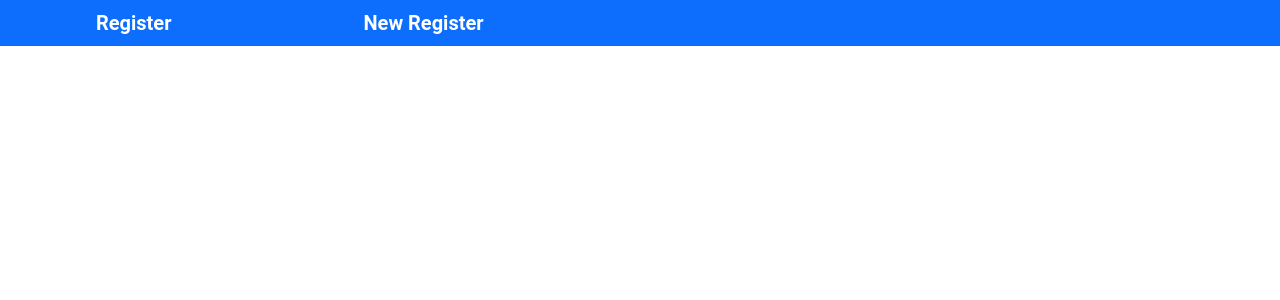
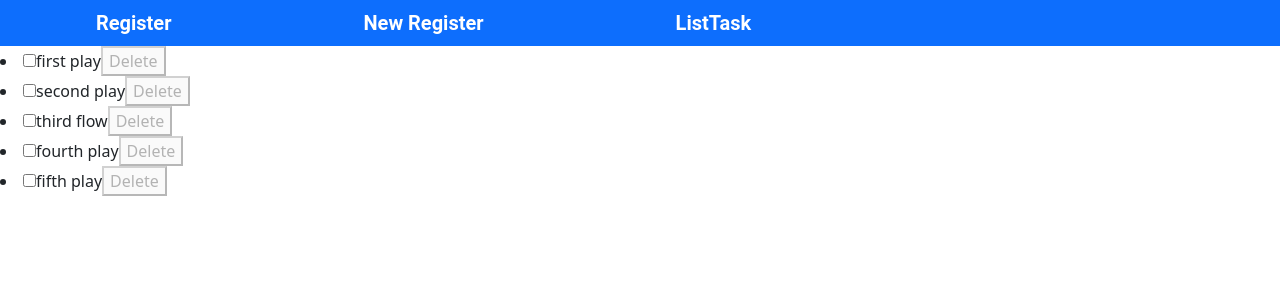
Before and after one commit to Hemalatha-Ramamorthy/Learning-ReactForm, a React (Vite) app: page /ListTask in a window 1280 px wide. Shown: the top 300 px of the page. Built offline with nearby package versions, Linux system fonts and the light colour scheme.

Commit message:
new changes list coponent

```diff
--- a/src/App.jsx
+++ b/src/App.jsx
@@ -4,6 +4,8 @@ import Register from './Components/Register';
 import UseActionRegister from './Components/UseActionRegister';
 import './css/App.css';
 import Home from './Home'
+import Country from './Components/Country';
+import ListTask from './Components/ListTask';
 
 function App() {
   const [count, setCount] = useState(0);
@@ -14,6 +16,7 @@ function App() {
         <div className='nav-links'>
           <Link to="/Register">Register</Link>
           <Link to="/NewRegister">New Register</Link>
+          <Link to="/ListTask">ListTask</Link>
         </div>
       </nav>
 
@@ -21,6 +24,8 @@ function App() {
         <Route path="/" element={<Home />} />
         <Route path="/Register" element={<Register />} />
         <Route path="/NewRegister" element={<UseActionRegister />} />
+         <Route path="/Country" element={<Country />} />
+         <Route path="/ListTask" element={<ListTask />} />
       </Routes>
     </>
   );
--- /dev/null
+++ b/src/Components/Country.jsx
@@ -0,0 +1,43 @@
+import React from 'react'
+import { useState } from 'react';
+
+export default function Country() {
+const countries = [
+  {
+    name: "India",
+    code: "IN",
+    cities: ["New Delhi", "Mumbai", "Chennai", "Bengaluru"]
+  },
+  {
+    name: "United States",
+    code: "US",
+    cities: ["New York", "Los Angeles", "Chicago", "San Francisco"]
+  },
+  {
+    name: "Australia",
+    code: "AU",
+    cities: ["Sydney", "Melbourne", "Brisbane", "Perth"]
+  }
+];
+
+const [countrydata, setCountrydata]= useState("");
+const handleChange=(event)=>{
+    setCountrydata(event.target.value)
+    console.log(typeof(countries[0].cities))
+}
+
+  return (
+    <>
+    <select onChange={handleChange}>
+        {countries.map((country,index)=>{
+            return <option key={index} value={index}>{country.name}</option>
+        })}
+    </select>
+    <select>
+       {countries[countrydata]?.cities?.map((city,ind)=>{
+            return <option key={ind} value={ind}>{city}</option>
+        })}
+        </select>
+    </>
+  )
+}
--- /dev/null
+++ b/src/Components/ListTask.jsx
@@ -0,0 +1,44 @@
+import React, { useState } from 'react';
+
+export default function ListTask() {
+  const play = ["first play", "second play", "third flow", "fourth play", "fifth play"];
+  const [checkedItems, setCheckedItems] = useState({});
+  const [copyArr, setCopyArr] = useState(play);
+
+  const handleDelete = (index) => {
+    const modifiedData = copyArr.filter((_, i) => i !== index);
+    setCopyArr(modifiedData);
+
+    // Remove the deleted item from checkedItems state
+    const newCheckedItems = { ...checkedItems };
+    delete newCheckedItems[index];
+    setCheckedItems(newCheckedItems);
+  };
+
+  const handleCheckboxChange = (index, isChecked) => {
+    setCheckedItems({ ...checkedItems, [index]: isChecked });
+  };
+
+  return (
+    <>
+      {copyArr.map((item, index) => (
+        <div key={index}>
+          <li>
+            <input
+              type="checkbox"
+              checked={!!checkedItems[index]}
+              onChange={(e) => handleCheckboxChange(index, e.target.checked)}
+            />
+            {item}
+            <button
+              onClick={() => handleDelete(index)}
+              disabled={!checkedItems[index]}
+            >
+              Delete
+            </button>
+          </li>
+        </div>
+      ))}
+    </>
+  );
+}
```
